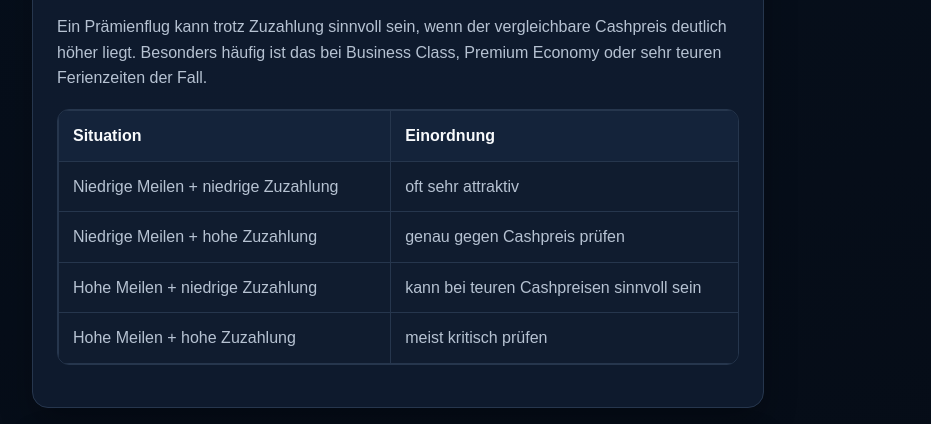
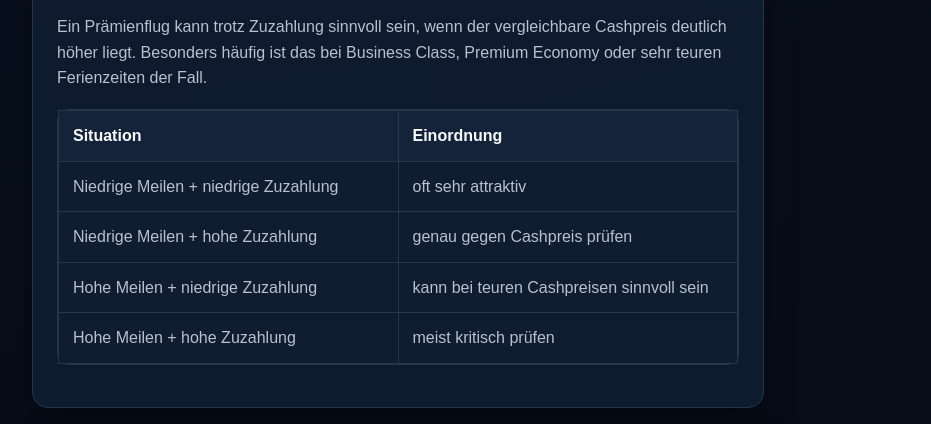
Before and after one commit to Praemienflug-Planer/miles-planer, a Jekyll site: the page built from praemienflug-steuern-gebuehren/index.html, in a window 1280 px wide and 1400 px high, scrolled down 2381 px. Shown: the part 150-574 px from the top of the window, without its empty margins (68-999 px from the left). Built offline with Jekyll 4.4.1, drawn with Linux system fonts in a browser that asks for light colours.

Commit message:
Make SEO tables fit card width without horizontal scroll

```diff
--- a/assets/css/articles.css
+++ b/assets/css/articles.css
@@ -4,9 +4,9 @@
 .seo-card p, .seo-card li { color: var(--muted); }
 .seo-card ul, .seo-card ol { padding-left: 20px; margin: 0; }
 .seo-card p + ul, .seo-card p + ol, .seo-card p + p { margin-top: 12px; }
-.seo-table-wrap { width: 100%; max-width: 100%; overflow-x: auto; margin: 18px 0; border-radius: 12px; border: 1px solid var(--line); }
-.seo-table { width: 100%; min-width: 700px; border-collapse: collapse; background: var(--card); color: var(--text); }
-.seo-table th, .seo-table td { border: 1px solid var(--line); padding: 12px 14px; text-align: left; vertical-align: top; }
+.seo-table-wrap { width: 100%; max-width: 100%; overflow-x: visible; margin: 18px 0; border-radius: 12px; border: 1px solid var(--line); }
+.seo-table { width: 100%; min-width: 0; table-layout: fixed; border-collapse: collapse; background: var(--card); color: var(--text); }
+.seo-table th, .seo-table td { border: 1px solid var(--line); padding: 12px 14px; text-align: left; vertical-align: top; overflow-wrap: anywhere; word-break: normal; hyphens: auto; }
 .seo-table th { background: var(--card-strong); color: var(--text); }
 .seo-table td { color: var(--muted); }
 .faq-list { display: grid; gap: 16px; }
@@ -43,5 +43,9 @@
   .seo-layout { grid-template-columns: 1fr; }
   .seo-sidebar,
   .seo-sidebar .sticky-card { position: static; top: auto; max-height: none; overflow: visible; }
-  .seo-table { min-width: 620px; }
+  .seo-table th, .seo-table td { padding: 10px 9px; font-size: 14px; }
 }
+
+@media (max-width: 560px) {
+  .seo-table th, .seo-table td { padding: 9px 7px; font-size: 13px; }
+}
```
